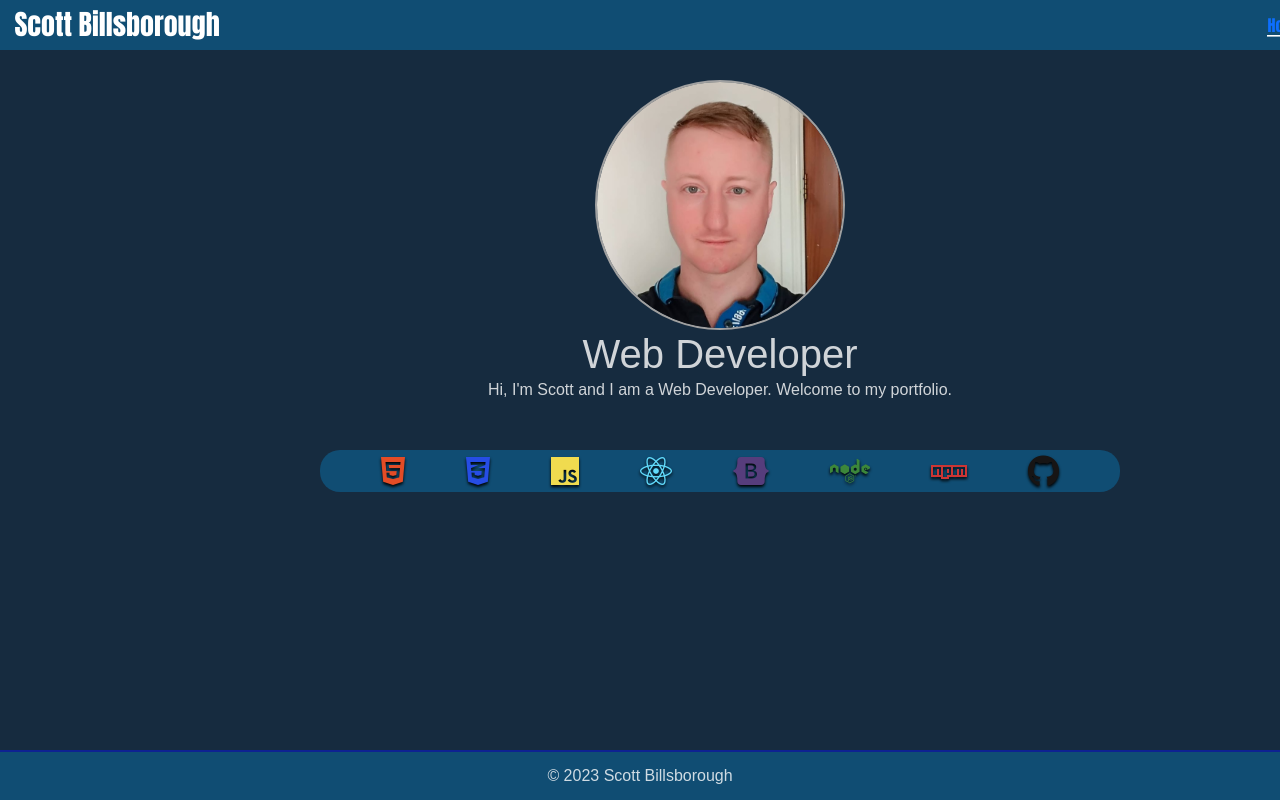
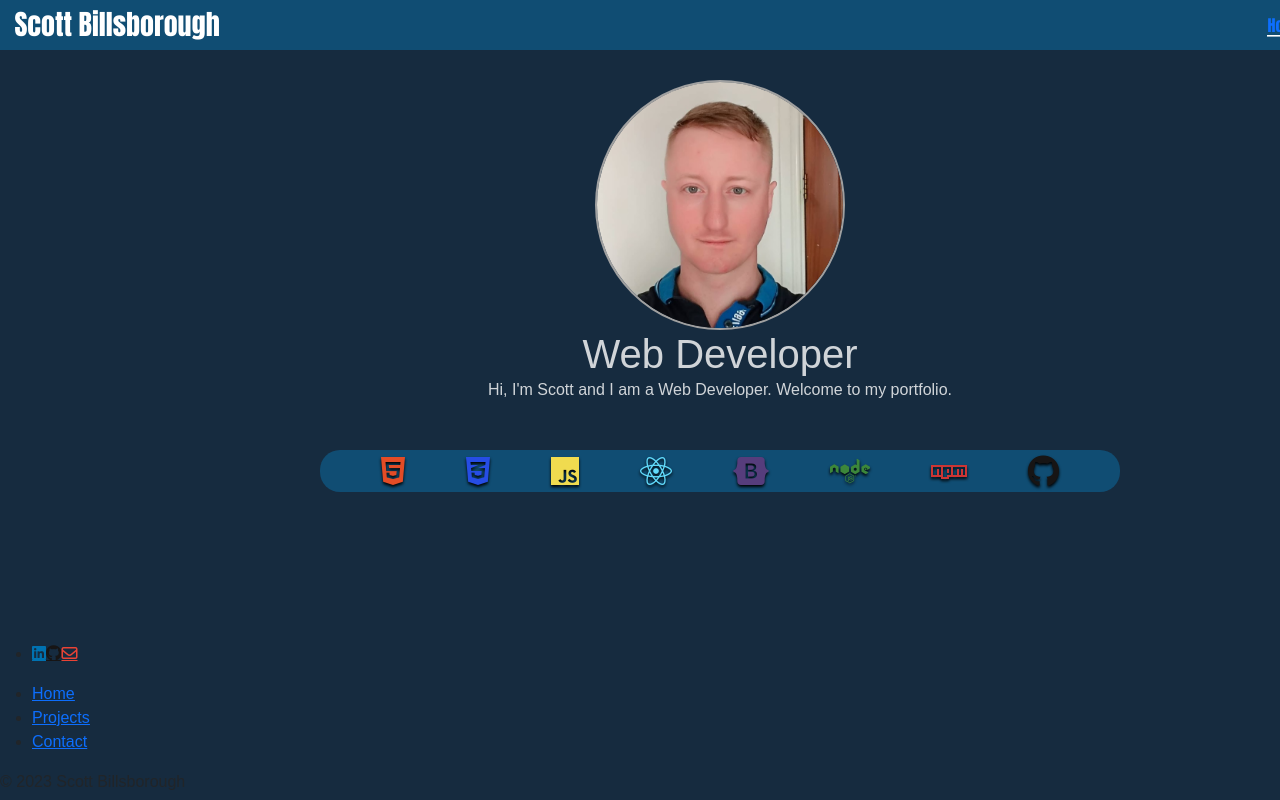
Before and after one commit to sbillsborough/react-portfolio, a React (Create React App) app in the folder react-portfolio/: page / in a window 1280 px wide. Shown: the top 800 px of the page. Built offline with nearby package versions, Linux system fonts and the light colour scheme; a web font is replaced by a local one.

Commit message:
restructured the footer and added the navlinks

```diff
--- a/react-portfolio/src/index.css
+++ b/react-portfolio/src/index.css
@@ -378,7 +378,7 @@ button:active {
 
 /* Footer styling */
 
-.footer {
+/* .footer {
   border-top: 2px solid var(--borders);
   background: var(--background);
   height: 50px;
@@ -390,7 +390,7 @@ button:active {
   justify-content: center;
   align-items: center;
   color: #ffffffcc;
-}
+} */
 
 /* MEDIA QUERIES */
 
--- a/react-portfolio/src/pages/Footer.js
+++ b/react-portfolio/src/pages/Footer.js
@@ -1,8 +1,39 @@
+import { NavLink } from "react-router-dom";
+
 function Footer() {
   return (
-    <div className="footer fixed-bottom">
-      <span>&copy; 2023 Scott Billsborough</span>
-    </div>
+    <footer>
+      <div className="background">
+        <svg></svg>
+      </div>
+      <section>
+        <ul className="socials">
+          <li>
+            <a class="fa-brands fa-linkedin"></a>
+            <a class="fa-brands fa-github"></a>
+            <a class="fa-regular fa-envelope"></a>
+          </li>
+        </ul>
+        <ul className="links">
+          <li>
+            <a href="">
+              <NavLink to="/">Home</NavLink>
+            </a>
+          </li>
+          <li>
+            <a href="">
+              <NavLink to="/projects">Projects</NavLink>
+            </a>
+          </li>
+          <li>
+            <a href="">
+              <NavLink to="/contact">Contact</NavLink>
+            </a>
+          </li>
+        </ul>
+      </section>
+      <p class="legal">&copy; 2023 Scott Billsborough</p>
+    </footer>
   );
 }
 export default Footer;
```
